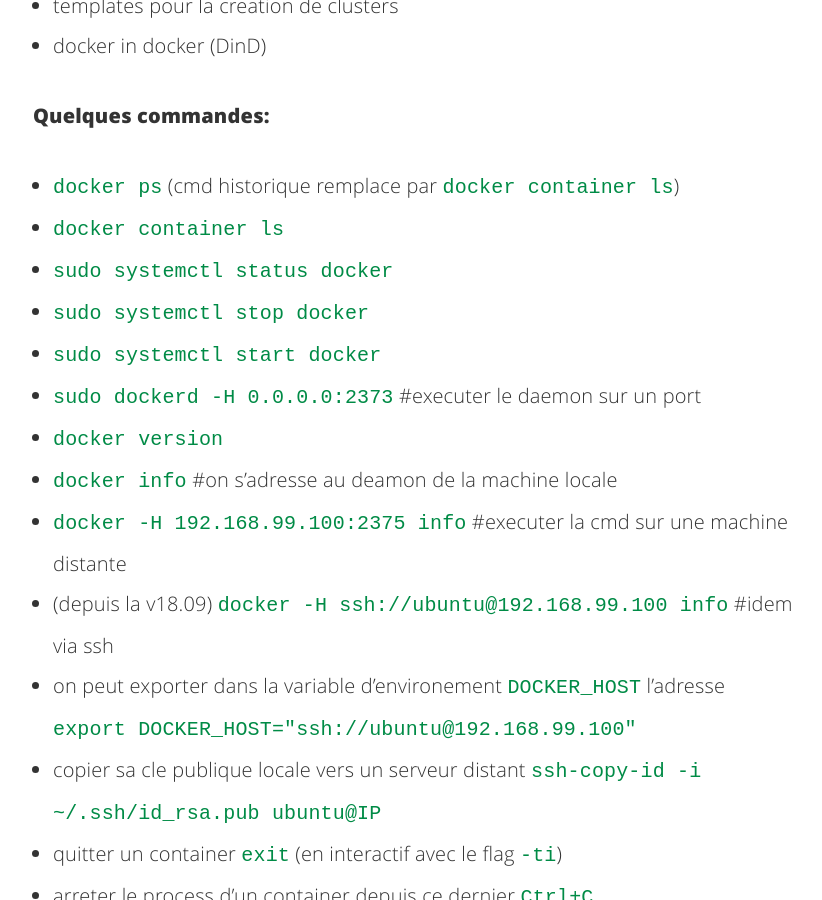
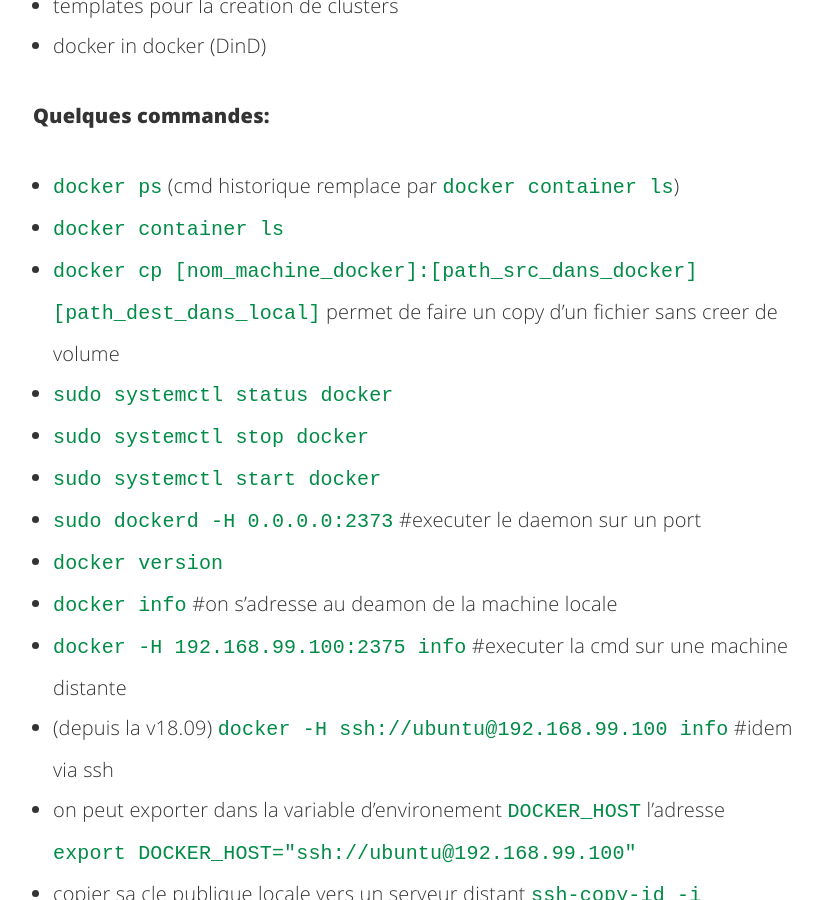
Before and after one commit to fasca/fasca.github.io, a Jekyll site: the page built from _posts/2019-08-30-Docker.md, in a window 1280 px wide and 900 px high, scrolled down 16120 px. Shown: the whole window, without its empty margins (227-1049 px from the left). Built offline with Jekyll 4.4.1, drawn with Linux system fonts in a browser that asks for light colours; comment, search, counter and statistics services are not loaded; some of the changed text lies outside the part shown.

Commit message:
Update 2019-08-30-Docker.md

```diff
--- a/_posts/2019-08-30-Docker.md
+++ b/_posts/2019-08-30-Docker.md
@@ -386,6 +386,7 @@ c'est un ensemble de docker host ayant dockerd mit en cluster, permet d'orchestr
 
 - `docker ps` (cmd historique remplace par `docker container ls`)
 - `docker container ls`
+- `docker cp [nom_machine_docker]:[path_src_dans_docker] [path_dest_dans_local]` permet de faire un copy d'un fichier sans creer de volume
 - `sudo systemctl status docker`
 - `sudo systemctl stop docker`
 - `sudo systemctl start docker`
```
Also changed, not shown: other parts of _posts/2019-08-30-Docker.md (+0 -1 lines).
